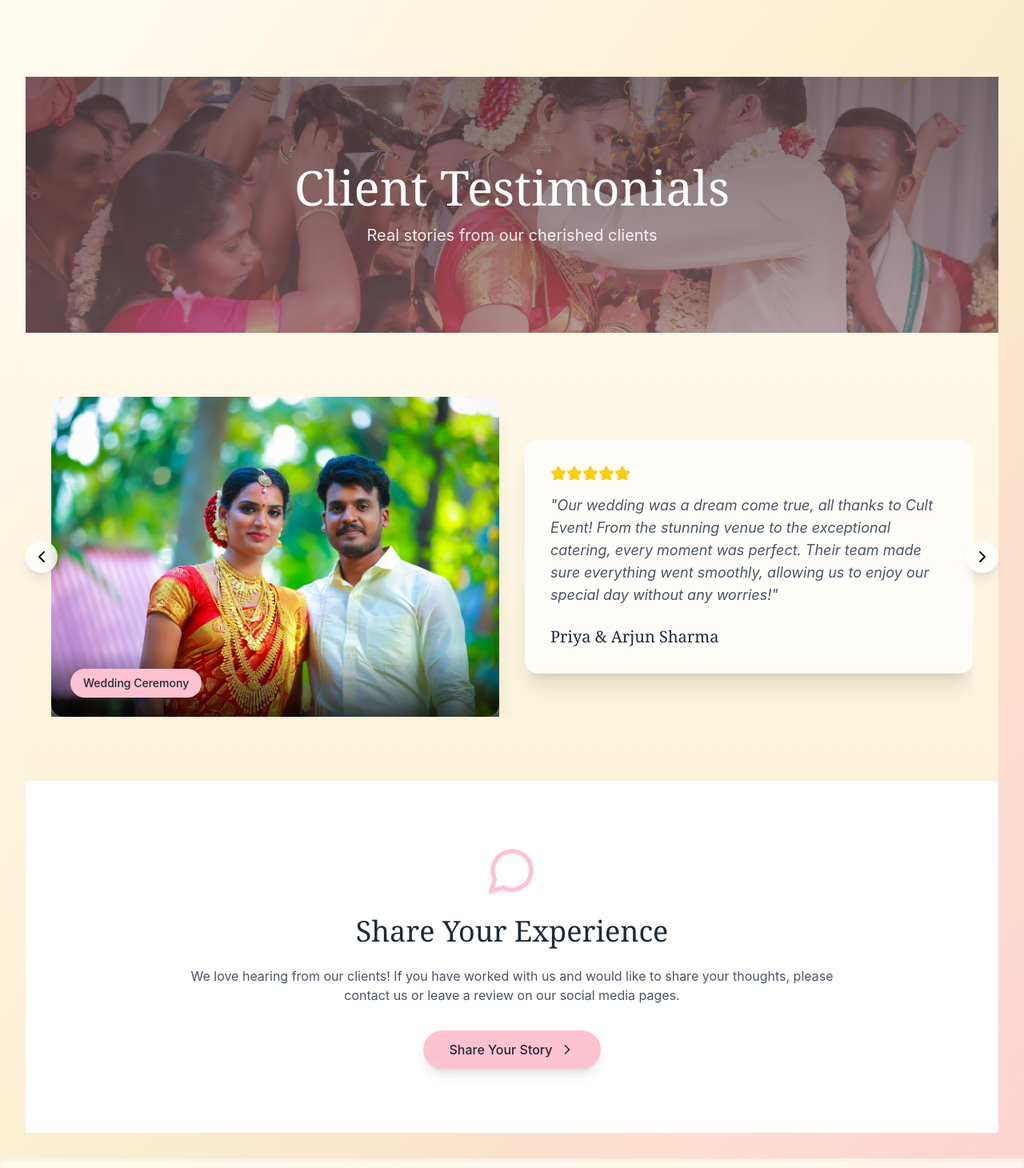
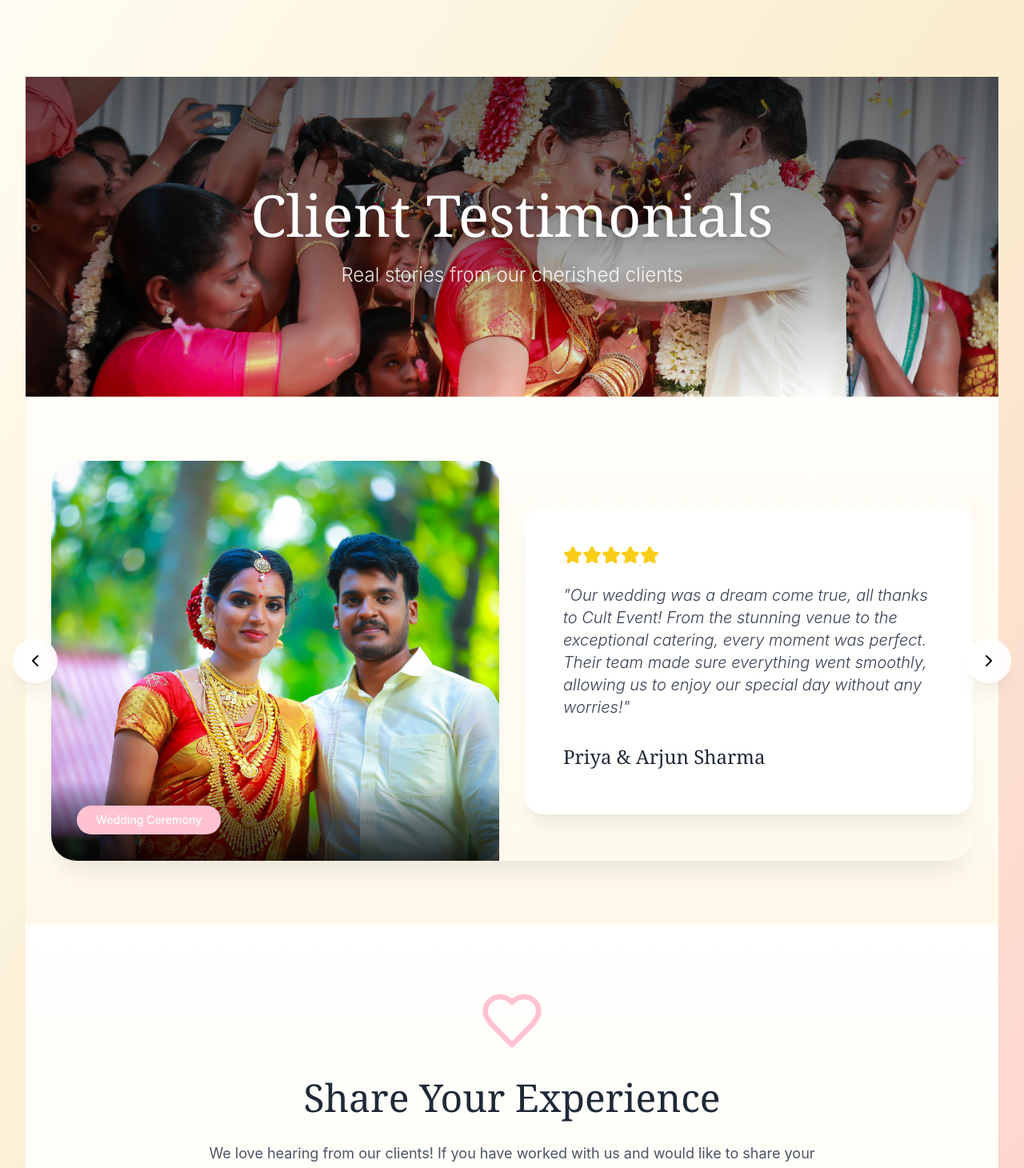
Before and after one commit to CodeWithPrat/Wedding_Planner_UI, a React (Create React App) app in the folder home/: page /testimonials in a window 1280 px wide. Shown: the top 1460 px of the page at 80% size. Built offline with nearby package versions, Linux system fonts and the light colour scheme.

Commit message:
Update Testimonials.js

```diff
--- a/home/src/Components/Testimonials/Testimonials.js
+++ b/home/src/Components/Testimonials/Testimonials.js
@@ -1,6 +1,7 @@
 import React, { useState, useEffect } from 'react';
-import { Star, ChevronLeft, ChevronRight, MessageCircle } from 'lucide-react';
+import { Star, ChevronLeft, ChevronRight, MessageCircle, Heart } from 'lucide-react';
 import { Link } from 'react-router-dom';
+
 import pic15 from "../../assets/imgs/TestimonialImgs/pic15.jpg"
 import pic16 from "../../assets/imgs/TestimonialImgs/pic16.jpg"
 import pic17 from "../../assets/imgs/TestimonialImgs/pic17.jpg"
@@ -92,38 +93,38 @@ const Testimonials = () => {
   }, [handleNext]);
 
   return (
-    <div className="min-h-screen bg-gradient-to-b from-[#fffcf2] to-[#faedcd]">
-      {/* Hero Section */}
-      <div className="relative h-[40vh] bg-[#ffc2d1]">
+    <div className="min-h-screen bg-gradient-to-b from-background-50 via-background-100 to-primary-light">
+      {/* Enhanced Hero Section */}
+      <div className="relative h-[45vh] lg:h-[50vh] overflow-hidden">
         <div className="absolute inset-0">
           <img
             src={pic15}
             alt="Happy Couples"
-            className="w-full h-full object-cover opacity-50"
+            className="w-full h-full object-cover transform scale-102 animate-float"
           />
-          <div className="absolute inset-0 bg-gradient-to-b from-black/50 to-black/30" />
+          <div className="absolute inset-0 bg-gradient-to-b from-black/60 via-black/40 to-transparent" />
         </div>
         <div className="relative h-full flex items-center justify-center">
-          <div className="text-center">
-            <h1 className="text-4xl md:text-6xl font-serif text-white mb-4">
+          <div className="text-center animate-fade-in-down">
+            <h1 className="text-4xl md:text-6xl lg:text-7xl font-serif text-white mb-6 text-shadow-lg">
               Client Testimonials
             </h1>
-            <p className="text-xl text-white/90 max-w-2xl mx-auto px-4">
+            <p className="text-xl md:text-2xl text-white/90 max-w-3xl mx-auto px-4 font-light animate-fade-in">
               Real stories from our cherished clients
             </p>
           </div>
         </div>
       </div>
 
-      {/* Featured Testimonials Carousel */}
+      {/* Enhanced Testimonials Carousel */}
       <div className="max-w-7xl mx-auto px-4 sm:px-6 lg:px-8 py-20">
         <div className="relative">
-          <div className="overflow-hidden">
-            <div className="relative flex items-center min-h-[400px]">
+          <div className="overflow-hidden rounded-4xl shadow-soft-2xl">
+            <div className="relative flex items-center min-h-[600px] lg:min-h-[500px]">
               {testimonials.map((testimonial, index) => (
                 <div
                   key={testimonial.id}
-                  className={`absolute w-full transition-all duration-500 ease-in-out ${
+                  className={`absolute w-full transition-all duration-400 ease-bounce-in ${
                     index === activeIndex
                       ? 'opacity-100 translate-x-0'
                       : index < activeIndex
@@ -131,37 +132,37 @@ const Testimonials = () => {
                       : 'opacity-0 translate-x-full'
                   }`}
                 >
-                  <div className="grid grid-cols-1 md:grid-cols-2 gap-8 items-center">
+                  <div className="grid grid-cols-1 lg:grid-cols-2 gap-8 items-center">
                     <div className="relative group">
-                      <div className="overflow-hidden rounded-2xl shadow-xl">
+                      <div className="overflow-hidden rounded-3xl shadow-soft-xl">
                         <img
                           src={testimonial.image}
                           alt={testimonial.names || testimonial.name}
-                          className="w-full h-[400px] object-cover transform group-hover:scale-110 transition-transform duration-500"
+                          className="w-full h-[400px] lg:h-[500px] object-cover transform group-hover:scale-110 transition-all duration-500"
                         />
                       </div>
-                      <div className="absolute bottom-0 left-0 right-0 bg-gradient-to-t from-black/70 to-transparent p-6">
-                        <span className="inline-block px-4 py-2 bg-[#ffc2d1] text-gray-800 rounded-full text-sm font-medium">
+                      <div className="absolute bottom-0 left-0 right-0 bg-gradient-to-t from-black/80 via-black/50 to-transparent p-8">
+                        <span className="inline-block px-6 py-2 bg-accent1 text-white rounded-full text-sm font-medium shadow-lg animate-bounce-subtle">
                           {testimonial.eventType}
                         </span>
                       </div>
                     </div>
-                    <div className="bg-white/80 backdrop-blur-sm rounded-2xl p-8 shadow-xl">
-                      <div className="flex mb-4">
+                    <div className="bg-white/90 backdrop-blur-sm rounded-3xl p-8 lg:p-12 shadow-soft-xl transform hover:scale-102 transition-transform duration-300">
+                      <div className="flex mb-6 animate-pulse-subtle">
                         {[...Array(testimonial.rating)].map((_, i) => (
-                          <Star key={i} className="w-5 h-5 text-yellow-400 fill-current" />
+                          <Star key={i} className="w-6 h-6 text-yellow-400 fill-current" />
                         ))}
                       </div>
-                      <blockquote className="text-gray-600 text-lg italic mb-6">
+                      <blockquote className="text-gray-700 text-lg lg:text-xl italic mb-8 font-light leading-relaxed">
                         "{testimonial.quote}"
                       </blockquote>
                       <div className="font-serif">
-                        <p className="text-xl text-gray-800">
+                        <p className="text-2xl text-gray-800 mb-2">
                           {testimonial.names || testimonial.name}
                           {testimonial.surname && ` ${testimonial.surname}`}
                         </p>
                         {testimonial.role && (
-                          <p className="text-[#ffc2d1]">{testimonial.role}</p>
+                          <p className="text-accent1-dark text-lg">{testimonial.role}</p>
                         )}
                       </div>
                     </div>
@@ -171,45 +172,47 @@ const Testimonials = () => {
             </div>
           </div>
 
-          {/* Navigation Buttons */}
+          {/* Enhanced Navigation Buttons */}
           <button
             onClick={handlePrev}
-            className="absolute left-0 top-1/2 -translate-y-1/2 -translate-x-4 md:-translate-x-8
-                     bg-white/80 backdrop-blur-sm p-2 rounded-full shadow-lg hover:bg-[#ffc2d1]
-                     transition-colors duration-300"
+            className="absolute left-0 top-1/2 -translate-y-1/2 -translate-x-4 lg:-translate-x-12
+                     bg-white/90 backdrop-blur-sm p-4 rounded-full shadow-soft-xl hover:bg-accent1
+                     transition-all duration-300 transform hover:scale-110 group"
           >
-            <ChevronLeft className="w-6 h-6" />
+            <ChevronLeft className="w-6 h-6 group-hover:text-white transition-colors" />
           </button>
           <button
             onClick={handleNext}
-            className="absolute right-0 top-1/2 -translate-y-1/2 translate-x-4 md:translate-x-8
-                     bg-white/80 backdrop-blur-sm p-2 rounded-full shadow-lg hover:bg-[#ffc2d1]
-                     transition-colors duration-300"
+            className="absolute right-0 top-1/2 -translate-y-1/2 translate-x-4 lg:translate-x-12
+                     bg-white/90 backdrop-blur-sm p-4 rounded-full shadow-soft-xl hover:bg-accent1
+                     transition-all duration-300 transform hover:scale-110 group"
           >
-            <ChevronRight className="w-6 h-6" />
+            <ChevronRight className="w-6 h-6 group-hover:text-white transition-colors" />
           </button>
         </div>
       </div>
 
-      {/* Share Experience CTA */}
-      <section className="py-20 bg-white">
+      {/* Enhanced Share Experience CTA */}
+      <section className="py-20 bg-gradient-to-b from-white to-background-100">
         <div className="max-w-4xl mx-auto px-4 sm:px-6 lg:px-8 text-center">
-          <MessageCircle className="w-16 h-16 text-[#ffc2d1] mx-auto mb-6" />
-          <h2 className="text-3xl md:text-4xl font-serif text-gray-800 mb-6">
+          <div className="animate-float">
+            <Heart className="w-20 h-20 text-accent1 mx-auto mb-8 animate-pulse-subtle" />
+          </div>
+          <h2 className="text-4xl lg:text-5xl font-serif text-gray-800 mb-8 animate-fade-in">
             Share Your Experience
           </h2>
-          <p className="text-gray-600 mb-8">
+          <p className="text-gray-600 text-lg mb-12 max-w-3xl mx-auto">
             We love hearing from our clients! If you have worked with us and would like to share
             your thoughts, please contact us or leave a review on our social media pages.
           </p>
           <Link
             to="/contact"
-            className="inline-flex items-center px-8 py-3 bg-[#ffc2d1] hover:bg-[#ffcfd2]
-                     text-gray-800 rounded-full font-medium shadow-lg hover:shadow-xl
-                     transition-all duration-300 transform hover:-translate-y-1"
+            className="inline-flex items-center px-10 py-4 bg-accent1 hover:bg-accent1-dark
+                     text-white rounded-full font-medium shadow-soft-xl hover:shadow-soft-2xl
+                     transition-all duration-300 transform hover:-translate-y-1 text-lg"
           >
             Share Your Story
-            <ChevronRight className="ml-2 h-5 w-5" />
+            <ChevronRight className="ml-2 h-6 w-6" />
           </Link>
         </div>
       </section>
```
